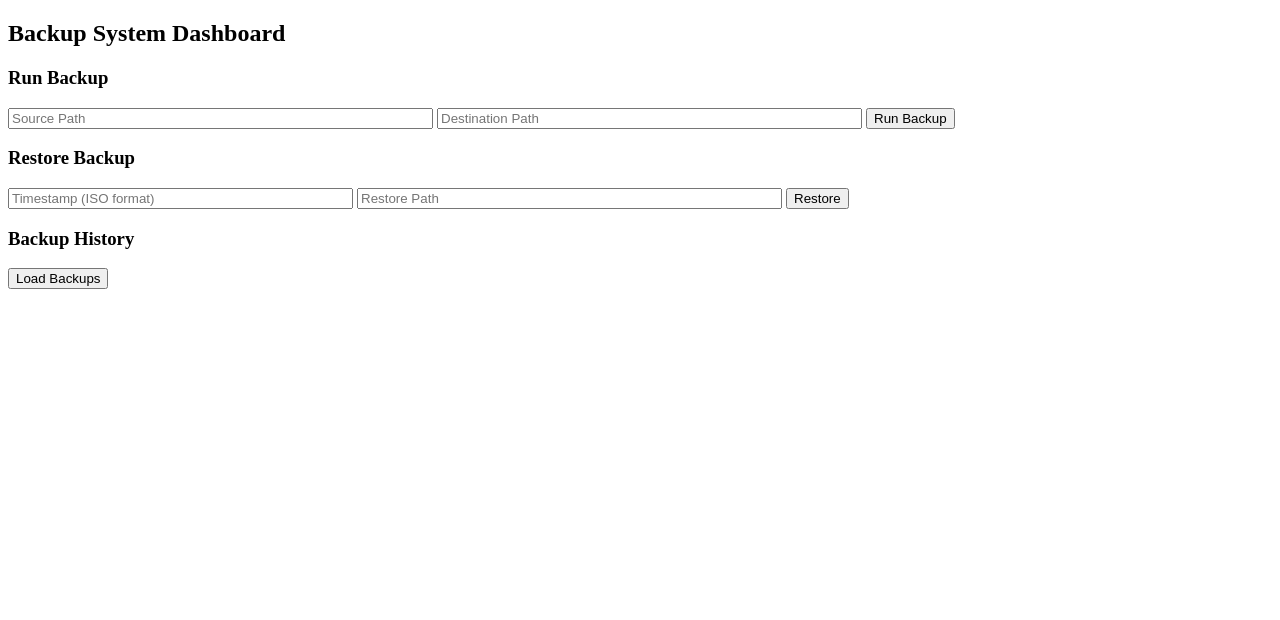
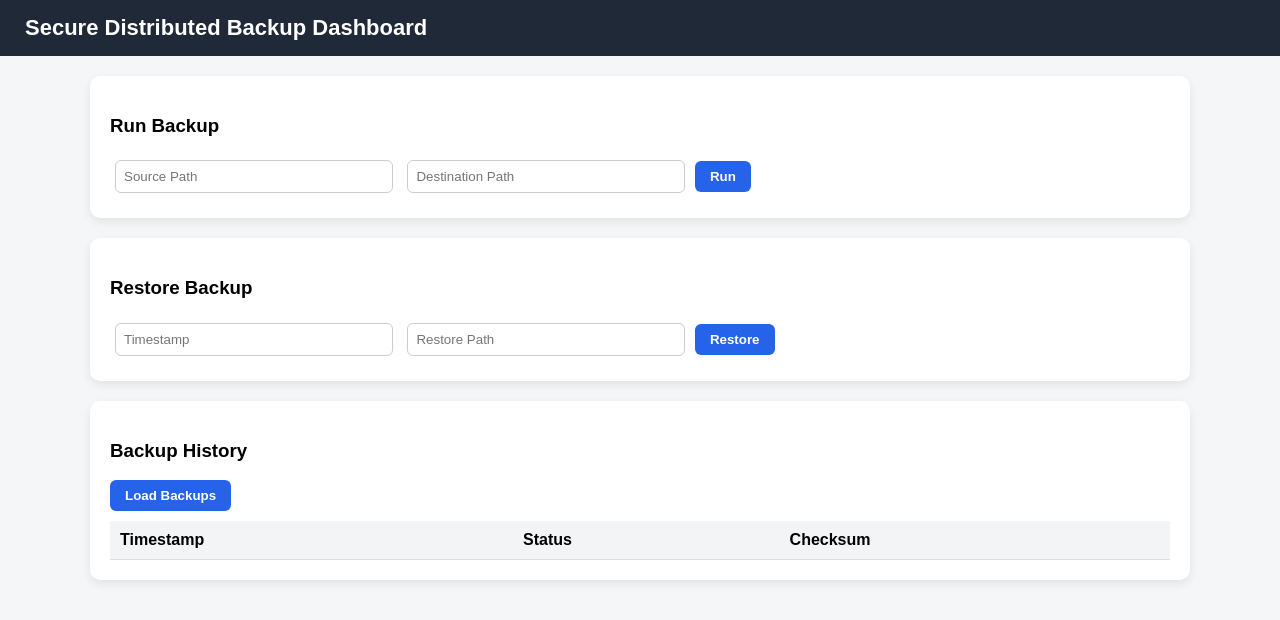
Before and after one commit to sagarpaul9475/Backup-System, a website: page public/index.html in a window 1280 px wide. Both pictures are taken after a click on the button "Load Backups". Drawn offline with Linux system fonts and the light colour scheme; no server answers.

Commit message:
Added UI content

```diff
--- a/public/index.html
+++ b/public/index.html
@@ -1,67 +1,182 @@
 <!DOCTYPE html>
+
 <html>
 <head>
   <title>Backup System Dashboard</title>
+  <style>
+    body {
+      font-family: Arial, sans-serif;
+      background:#f4f6f8;
+      margin:0;
+      padding:0;
+    }
+header {
+  background:#1f2937;
+  color:white;
+  padding:15px 25px;
+  font-size:22px;
+  font-weight:bold;
+}
+
+.container {
+  padding:20px;
+  max-width:1100px;
+  margin:auto;
+}
+
+.card {
+  background:white;
+  padding:20px;
+  margin-bottom:20px;
+  border-radius:10px;
+  box-shadow:0 4px 10px rgba(0,0,0,0.08);
+}
+
+input {
+  padding:8px;
+  margin:5px;
+  width:260px;
+  border-radius:6px;
+  border:1px solid #ccc;
+}
+
+button {
+  padding:8px 15px;
+  background:#2563eb;
+  color:white;
+  border:none;
+  border-radius:6px;
+  cursor:pointer;
+  font-weight:bold;
+}
+
+button:hover {
+  background:#1e40af;
+}
+
+#status {
+  margin-top:10px;
+  font-weight:bold;
+}
+
+table {
+  width:100%;
+  border-collapse:collapse;
+  margin-top:10px;
+}
+
+th, td {
+  padding:10px;
+  border-bottom:1px solid #ddd;
+  text-align:left;
+}
+
+th {
+  background:#f3f4f6;
+}
+
+  </style>
 </head>
+
 <body>
-  <h2>Backup System Dashboard</h2>
 
+<header>
+ Secure Distributed Backup Dashboard
+</header>
+
+<div class="container">
+
+  <!-- Run Backup -->
+
+  <div class="card">
     <h3>Run Backup</h3>
-  <input id="source" placeholder="Source Path" size="50">
-  <input id="dest" placeholder="Destination Path" size="50">
-  <button onclick="runBackup()">Run Backup</button>
+    <input id="src" placeholder="Source Path"/>
+    <input id="dest" placeholder="Destination Path"/>
+    <button onclick="runBackup()">Run</button>
+  </div>
 
+  <!-- Restore -->
+
+  <div class="card">
     <h3>Restore Backup</h3>
-  <input id="time" placeholder="Timestamp (ISO format)" size="40">
-  <input id="restorePath" placeholder="Restore Path" size="50">
-  <button onclick="restoreBackup()">Restore</button>
+    <input id="time" placeholder="Timestamp"/>
+    <input id="restorePath" placeholder="Restore Path"/>
+    <button onclick="restore()">Restore</button>
+  </div>
 
+  <!-- History -->
+
+  <div class="card">
     <h3>Backup History</h3>
-  <button onclick="loadBackups()">Load Backups</button>
+    <button onclick="load()">Load Backups</button>
+    <table id="table">
+      <thead>
+        <tr>
+          <th>Timestamp</th>
+          <th>Status</th>
+          <th>Checksum</th>
+        </tr>
+      </thead>
+      <tbody></tbody>
+    </table>
+  </div>
 
-  <pre id="output"></pre>
+  <div id="status"></div>
+
+</div>
 
 <script>
-    async function runBackup() {
-  const source = document.getElementById("source").value;
-  const dest = document.getElementById("dest").value;
+const API="http://localhost:3000/api/backups"
 
-  const res = await fetch("/api/backups/run", {
-    method: "POST",
-    headers: { "Content-Type": "application/json" },
-    body: JSON.stringify({ source, destination: dest })
-  });
-
-  const data = await res.json();
-  document.getElementById("output").textContent =
-    JSON.stringify(data, null, 2);
+function notify(msg,color="green"){
+  const s=document.getElementById("status")
+  s.style.color=color
+  s.innerText=msg
 }
 
-
-    async function restoreBackup() {
-      console.log("Restore clicked");
-
-      const timestamp = document.getElementById("time").value;
-      const restorePath = document.getElementById("restorePath").value;
-
-      const res = await fetch("/api/backups/restore", {
-        method: "POST",
-        headers: { "Content-Type": "application/json" },
-        body: JSON.stringify({ timestamp, restorePath })
-      });
-
-      const text = await res.text();
-      document.getElementById("output").textContent = text;
+async function runBackup(){
+  notify("Running backup...")
+  const res=await fetch(API+"/run",{
+    method:"POST",
+    headers:{'Content-Type':'application/json'},
+    body:JSON.stringify({
+      source:src.value,
+      destination:dest.value
+    })
+  })
+  notify("Backup Triggered ✔")
 }
 
-    async function loadBackups() {
-      console.log("Load backups clicked");
+async function restore(){
+  notify("Restoring...")
+  const res=await fetch(API+"/restore",{
+    method:"POST",
+    headers:{'Content-Type':'application/json'},
+    body:JSON.stringify({
+      timestamp: time.value,
+      restorePath: restorePath.value
+    })
+  })
+  const j=await res.json()
+  notify(j.message)
+}
 
-      const res = await fetch("/api/backups");
-      const data = await res.json();
-      document.getElementById("output").textContent =
-        JSON.stringify(data, null, 2);
+async function load(){
+  const res=await fetch(API)
+  const data=await res.json()
+  const body=document.querySelector("#table tbody")
+  body.innerHTML=""
+
+  data.forEach(b=>{
+    body.innerHTML+=`
+      <tr>
+        <td>${new Date(b.timestamp).toLocaleString()}</td>
+        <td>${b.status}</td>
+        <td>${b.checksum?.substring(0,12) || "-"}</td>
+      </tr>`
+  })
 }
 </script>
+
 </body>
 </html>
--- a/server.js
+++ b/server.js
@@ -3,7 +3,7 @@ const express = require("express");
 const mongoose = require("mongoose");
 const path = require("path");
 
-require("./scheduler");
+//require("./scheduler");
 
 const backupRoutes = require("./routes/backupRoutes");
 
```
Also changed, not shown: public/Another.html (added, +67 -0 lines), 2 other files. Lines whose indentation alone changed are shown as unchanged.
